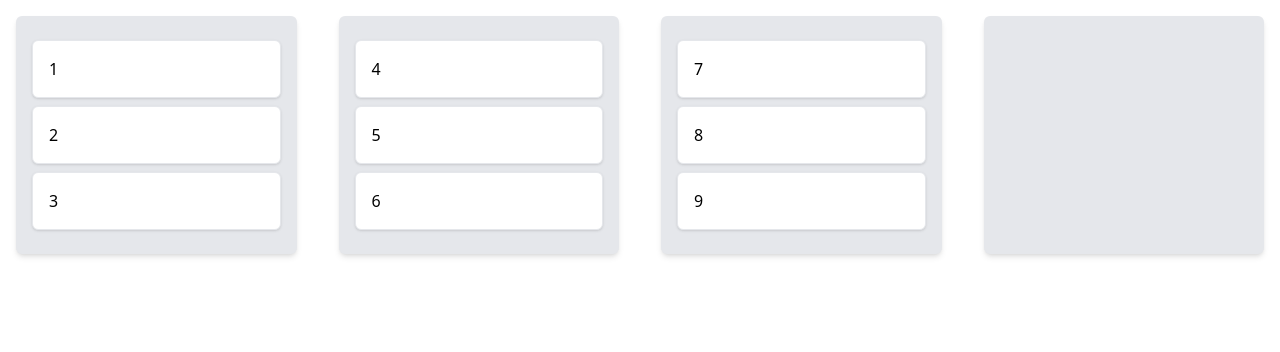
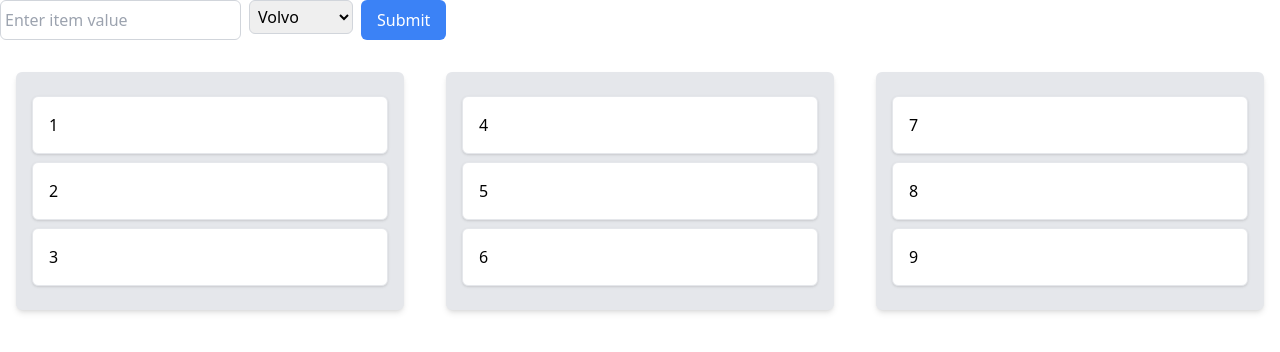
Before and after one commit to prashant0829/DND-KIT, a React (Vite) app: page / in a window 1280 px wide. Shown: the top 352 px of the page. Built offline with nearby package versions, Linux system fonts and the light colour scheme.

Commit message:
add items functionality added

```diff
--- a/src/App.jsx
+++ b/src/App.jsx
@@ -12,22 +12,24 @@ import { arrayMove, sortableKeyboardCoordinates } from "@dnd-kit/sortable";
 import Constants from "./utils/utils";
 import Container from "./Container";
 import { Item } from "./SortableItem";
+import CustomSelect from "./components/CustomSelect";
 
 function getInitialItems() {
   const storedItems = localStorage.getItem(Constants.LOCAL_STORAGE_KEY);
   return storedItems
     ? JSON.parse(storedItems)
     : {
-        root: ["1", "2", "3"],
-        container1: ["4", "5", "6"],
-        container2: ["7", "8", "9"],
-        container3: [],
+        backlog: ["1", "2", "3"],
+        inProgress: ["4", "5", "6"],
+        completed: ["7", "8", "9"],
       };
 }
 
 export default function App() {
   const [items, setItems] = useState(getInitialItems);
   const [activeId, setActiveId] = useState(null);
+  const [itemText, setItemText] = useState("");
+  const [itemType, setItemType] = useState("backlog");
 
   useEffect(() => {
     localStorage.setItem(Constants.LOCAL_STORAGE_KEY, JSON.stringify(items));
@@ -64,7 +66,6 @@ export default function App() {
     const { id } = active;
     const { id: overId } = over;
 
-    // Find the containers
     const activeContainer = findContainer(id);
     const overContainer = findContainer(overId);
 
@@ -80,13 +81,11 @@ export default function App() {
       const activeItems = prev[activeContainer];
       const overItems = prev[overContainer];
 
-      // Find the indexes for the items
       const activeIndex = activeItems.indexOf(id);
       const overIndex = overItems.indexOf(overId);
 
       let newIndex;
       if (overId in prev) {
-        // We're at the root droppable of a container
         newIndex = overItems.length;
       } else {
         const isBelowLastItem =
@@ -118,7 +117,6 @@ export default function App() {
     const { active, over } = event;
     const { id } = active;
 
-    // Check if over is null
     if (!over) {
       setActiveId(null);
       return;
@@ -155,7 +153,51 @@ export default function App() {
     setActiveId(null);
   }
 
+  const handleItemSave = () => {
+    if (itemText.trim() === "") return; // Avoid adding empty items
+
+    const newItemId = Date.now().toString(); // Unique ID for the new item
+
+    setItems((prev) => {
+      // Ensure that the container exists and is an array
+      const updatedItems = {
+        ...prev,
+        [itemType]: prev[itemType]
+          ? [...prev[itemType], newItemId]
+          : [newItemId],
+      };
+
+      return updatedItems;
+    });
+
+    // Optionally store the new item’s content or handle it here
+    // e.g., setItemContent((prev) => ({ ...prev, [newItemId]: itemText }));
+
+    setItemText(""); // Clear the input field
+  };
+
   return (
+    <div>
+      <div className="flex gap-2 mb-4">
+        <input
+          type="text"
+          className="px-1 py-1 border border-gray-300 rounded-md focus:outline-none focus:ring-2 focus:ring-blue-500 focus:border-transparent"
+          placeholder="Enter item value"
+          value={itemText}
+          onChange={(e) => {
+            setItemText(e.target.value);
+          }}
+        />
+        <CustomSelect itemType={itemType} setItemType={setItemType} />
+        <button
+          onClick={(e) => {
+            handleItemSave();
+          }}
+          className="px-4 py-2 bg-blue-500 text-white rounded-md hover:bg-blue-600"
+        >
+          Submit
+        </button>
+      </div>
       <div style={Constants.wrapperStyle}>
         <DndContext
           announcements={Constants.defaultAnnouncements}
@@ -166,9 +208,12 @@ export default function App() {
           onDragEnd={handleDragEnd}
         >
           {Object.keys(items).map((item) => (
-          <>
-            <Container id={item} items={items[item]} activeId={activeId} />
-          </>
+            <Container
+              key={item}
+              id={item}
+              items={items[item]}
+              activeId={activeId}
+            />
           ))}
 
           <DragOverlay>
@@ -176,5 +221,6 @@ export default function App() {
           </DragOverlay>
         </DndContext>
       </div>
+    </div>
   );
 }
--- /dev/null
+++ b/src/components/CustomSelect.jsx
@@ -0,0 +1,26 @@
+// src/components/CustomSelect.js
+import React from "react";
+
+const CustomSelect = ({ itemType, setItemType }) => {
+  const handleChange = (event) => {
+    setItemType(event.target.value);
+  };
+
+  return (
+    <div className="">
+      <select
+        name="itemType"
+        id="itemType"
+        value={itemType}
+        onChange={handleChange}
+        className="px-1 py-1 border border-gray-300 rounded-md focus:outline-none focus:ring-2 focus:ring-blue-500 focus:border-transparent"
+      >
+        <option value="backlog">Volvo</option>
+        <option value="inProgress">Saab</option>
+        <option value="completed">Mercedes</option>
+      </select>
+    </div>
+  );
+};
+
+export default CustomSelect;
```
Lines whose indentation alone changed are shown as unchanged.
